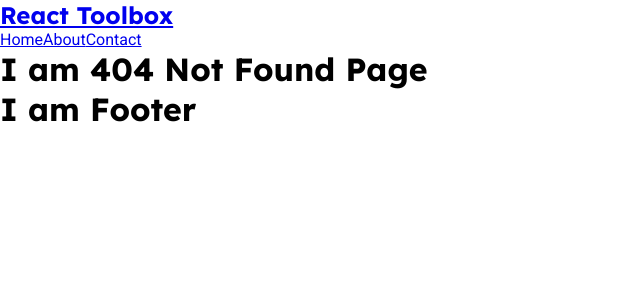
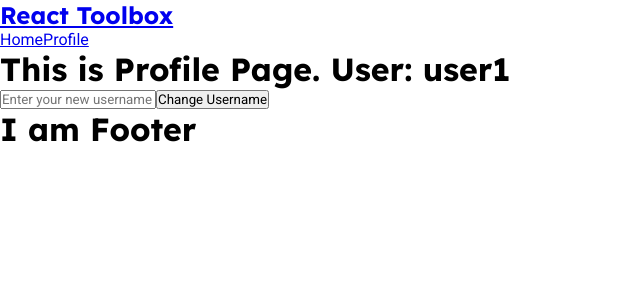
Before and after one commit to tfan2437/react-toolbox, a React (Vite) app: page /profile in a window 1280 px wide. Before the commit this address had no page. Shown: the top 300 px of the page, without its empty margins (0-640 px from the left). Built offline with nearby package versions, Linux system fonts and the light colour scheme.

Commit message:
Add context provider

```diff
--- a/src/App.jsx
+++ b/src/App.jsx
@@ -1,24 +1,24 @@
-import {
-  createBrowserRouter,
-  createRoutesFromElements,
-  RouterProvider,
-  Route,
-} from "react-router-dom";
+import { BrowserRouter as Router, Routes, Route } from "react-router-dom";
 import MainLayout from "./layout/MainLayout";
 import HomePage from "./components/pages/HomePage";
 import NotFoundPage from "./components/pages/NotFoundPage";
-
-const router = createBrowserRouter(
-  createRoutesFromElements(
-    <Route path="/" element={<MainLayout />}>
-      <Route index element={<HomePage />} />
-      <Route path="*" element={<NotFoundPage />} />
-    </Route>
-  )
-);
+import Profile from "./components/context/Profile";
+import AppContextProvider from "./components/context/AppContext";
 
 const App = () => {
-  return <RouterProvider router={router} />;
+  return (
+    <AppContextProvider>
+      <Router>
+        <Routes>
+          <Route path="/" element={<MainLayout />}>
+            <Route index element={<HomePage />} />
+            <Route path="/profile" element={<Profile />} />
+            <Route path="*" element={<NotFoundPage />} />
+          </Route>
+        </Routes>
+      </Router>
+    </AppContextProvider>
+  );
 };
 
 export default App;
--- /dev/null
+++ b/src/components/context/AppContext.jsx
@@ -0,0 +1,15 @@
+import { useState, createContext } from "react";
+
+export const AppContext = createContext();
+
+const AppContextProvider = ({ children }) => {
+  const [username, setUsername] = useState("user1");
+
+  return (
+    <AppContext.Provider value={{ username, setUsername }}>
+      {children}
+    </AppContext.Provider>
+  );
+};
+
+export default AppContextProvider;
--- /dev/null
+++ b/src/components/context/ChangeProfile.jsx
@@ -0,0 +1,26 @@
+import { useState, useContext } from "react";
+import { AppContext } from "./AppContext";
+
+const ChangeProfile = () => {
+  const { setUsername } = useContext(AppContext);
+
+  const [newUsername, setNewUsername] = useState("");
+
+  const handleChangeUsername = () => {
+    setUsername(newUsername);
+  };
+
+  return (
+    <div>
+      <input
+        type="text"
+        placeholder="Enter your new username"
+        value={newUsername}
+        onChange={(e) => setNewUsername(e.target.value)}
+      />
+      <button onClick={handleChangeUsername}>Change Username</button>
+    </div>
+  );
+};
+
+export default ChangeProfile;
--- /dev/null
+++ b/src/components/context/Profile.jsx
@@ -0,0 +1,16 @@
+import ChangeProfile from "./ChangeProfile";
+import { useContext } from "react";
+import { AppContext } from "./AppContext";
+
+const Profile = (props) => {
+  const { username } = useContext(AppContext);
+
+  return (
+    <div>
+      <h1>This is Profile Page. User: {username}</h1>
+      <ChangeProfile />
+    </div>
+  );
+};
+
+export default Profile;
--- a/src/components/pages/HomePage.jsx
+++ b/src/components/pages/HomePage.jsx
@@ -1,9 +1,11 @@
-import React from "react";
+import { useContext } from "react";
+import { AppContext } from "../context/AppContext";
 
-const HomePage = () => {
+const HomePage = (props) => {
+  const { username } = useContext(AppContext);
   return (
     <div>
-      <h1>I am HomePage</h1>
+      <h1>This is Home Page. Welcome {username}!</h1>
     </div>
   );
 };
--- a/src/layout/Navbar.jsx
+++ b/src/layout/Navbar.jsx
@@ -9,8 +9,7 @@ const Navbar = () => {
 
       <div>
         <NavLink to="/">Home</NavLink>
-        <NavLink to="/about">About</NavLink>
-        <NavLink to="/contact">Contact</NavLink>
+        <NavLink to="/profile">Profile</NavLink>
       </div>
     </nav>
   );
```
